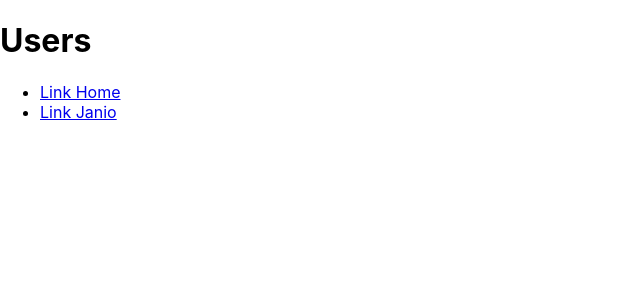
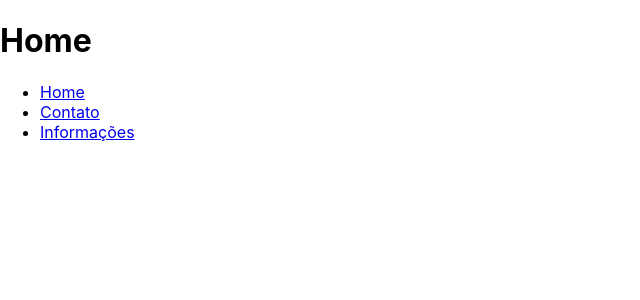
Before and after one commit to LeonardoDMarco/todoList, a React (Create React App) app: page / in a window 1280 px wide. Shown: the top 300 px of the page, without its empty margins (0-640 px from the left). Built offline with nearby package versions, Linux system fonts and the light colour scheme.

Commit message:
add informações

```diff
--- a/src/App.js
+++ b/src/App.js
@@ -1,43 +1,26 @@
-import React from "react";
-import "./App.css";
-import Button from "./components/Button";
-import Formulario from "./Form";
-import { Link } from "react-router-dom";
-
-
-
-
-import './App.css';
-
-import Botao from './styleButton';
-import List from './styleComponent/index';
-import Botoes from './testComponent';
-import Enrollment from './styleInput';
-
-
-
+import React from 'react'
+import './App.css'
+import { Link } from 'react-router-dom'
 
 
 function App() {
-
     return (
-
-
         <div>
-                <h1>Users</h1>
+            <h1>Home</h1>
             <ul>
-                    {" "}
+                {' '}
                 <li>
-                        <Link to={"/"}>Link Home</Link>
+                    <Link to={'/'}>Home</Link>
                 </li>
                 <li>
-                        <Link to={"janio"}>Link Janio</Link>
+                    <Link to={'contato'}>Contato</Link>
+                </li>
+                <li>
+                    <Link to={'informações'}>Informações</Link>
                 </li>
             </ul>
         </div>
-
-
-  );
+    )
 }
 
-export default App;
+export default App
--- a/src/index.js
+++ b/src/index.js
@@ -6,17 +6,23 @@ import App from './App'
 import reportWebVitals from './reportWebVitals'
 import { BrowserRouter, Routes, Route, Link } from 'react-router-dom'
 
+
+
 const root = ReactDOM.createRoot(document.getElementById('root'))
 const Janio = () => (
     <div>
-        <h1>Users</h1>
+        <h1>Home</h1>
         <ul>
             <li>
-                <Link to={'/'}>Link Home</Link>
+                <Link to={'/'}>Home</Link>
             </li>
             <li>
-                <Link to={'janio'}>Link Janio</Link>
+                <Link to={'contato'}>Contato</Link>
             </li>
+            <li>
+                <Link to={'informações'}>Informações</Link>
+            </li>
+
         </ul>
     </div>
 )
@@ -25,7 +31,8 @@ root.render(
         <BrowserRouter>
             <Routes>
                 <Route path="/" element={<App />} />
-                <Route path="/janio" element={<Janio />} />
+                <Route path="/contato" element={<Janio />} />
+                <Route path="/informações" element={<Janio />} />
             </Routes>
         </BrowserRouter>
     </React.StrictMode>
```
Lines whose indentation alone changed are shown as unchanged.
